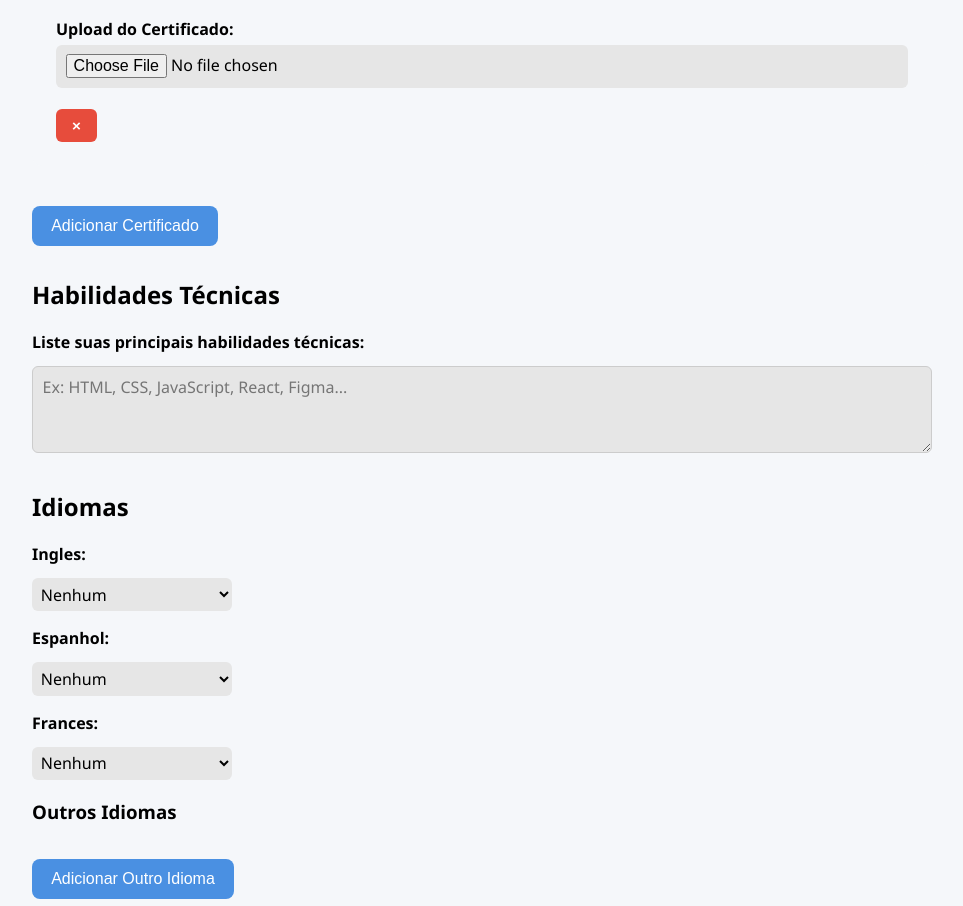
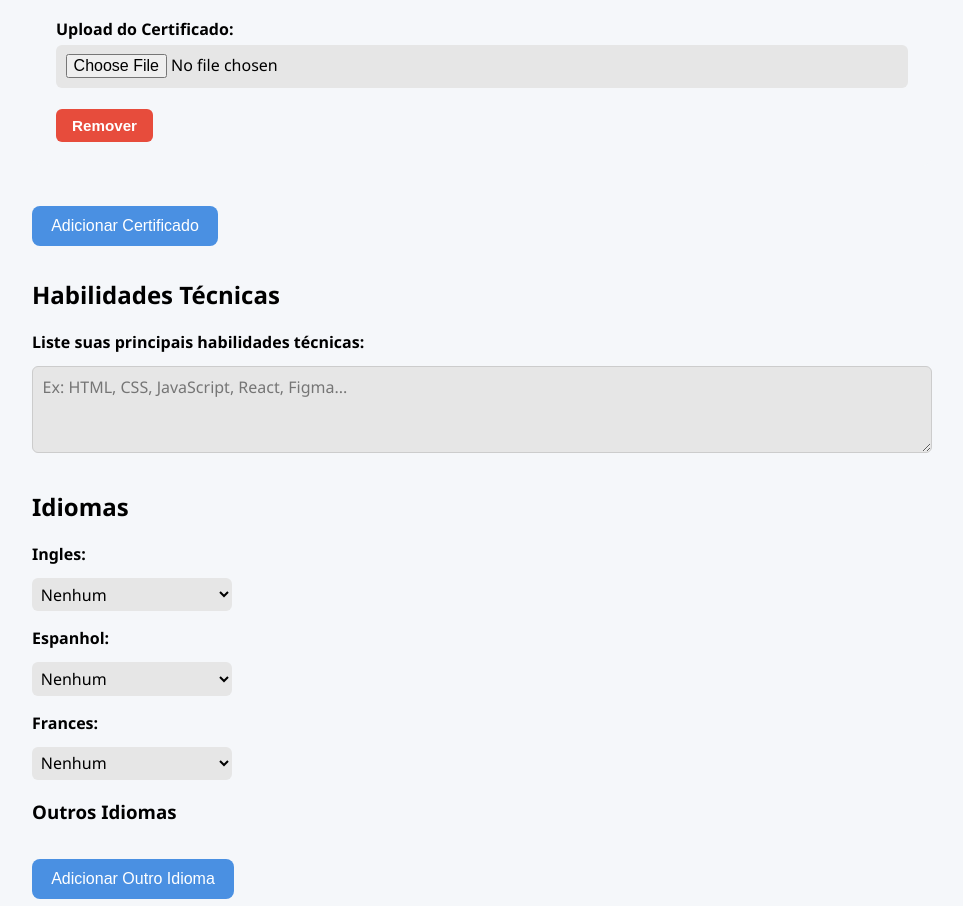
Before and after one commit to AryCord26/Curriculo-Facil, a React (Create React App) app: page / in a window 1280 px wide. Shown: the part 2871-3777 px from the top of the page, without its empty margins (158-1121 px from the left). Built offline with nearby package versions, Linux system fonts and the light colour scheme.

Commit message:
Update CertificatesForm.jsx

```diff
--- a/src/components/CertificatesForm.jsx
+++ b/src/components/CertificatesForm.jsx
@@ -75,7 +75,7 @@ function CertificatesForm({ certificados, setCertificados }) {
             aria-label={`Remover certificado ${i + 1}`}
             onClick={() => handleRemove(i)}
           >
-            &times;
+            Remover
           </button>
         </div>
       ))}
```
